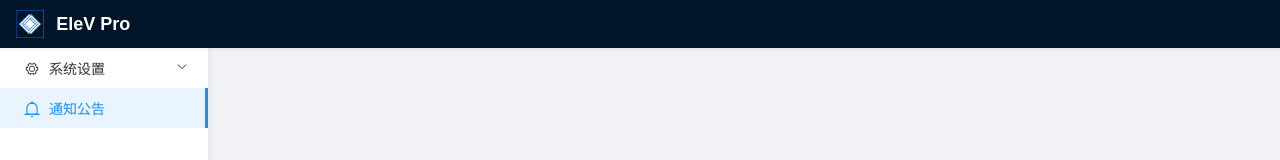
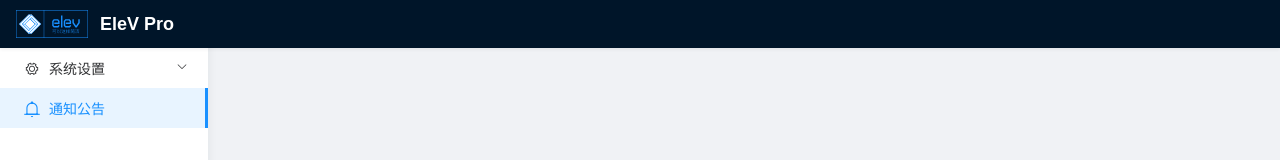
Before and after one commit to dingyumeng/elev, a Vue app: page / in a window 1280 px wide. Shown: the top 160 px of the page. Built offline with nearby package versions, Linux system fonts and the light colour scheme.

Commit message:
chore: 修改头部默认 logo

```diff
--- a/src/layout/components/Logo.vue
+++ b/src/layout/components/Logo.vue
@@ -1,7 +1,7 @@
 <template>
   <div :class="layoutWrapperClass">
     <a href="javascript:void(0);">
-      <img src="/logo.svg" alt="logo" />
+      <img src="/full-logo.svg" alt="logo" />
       <h1>EleV Pro</h1>
     </a>
   </div>
```
